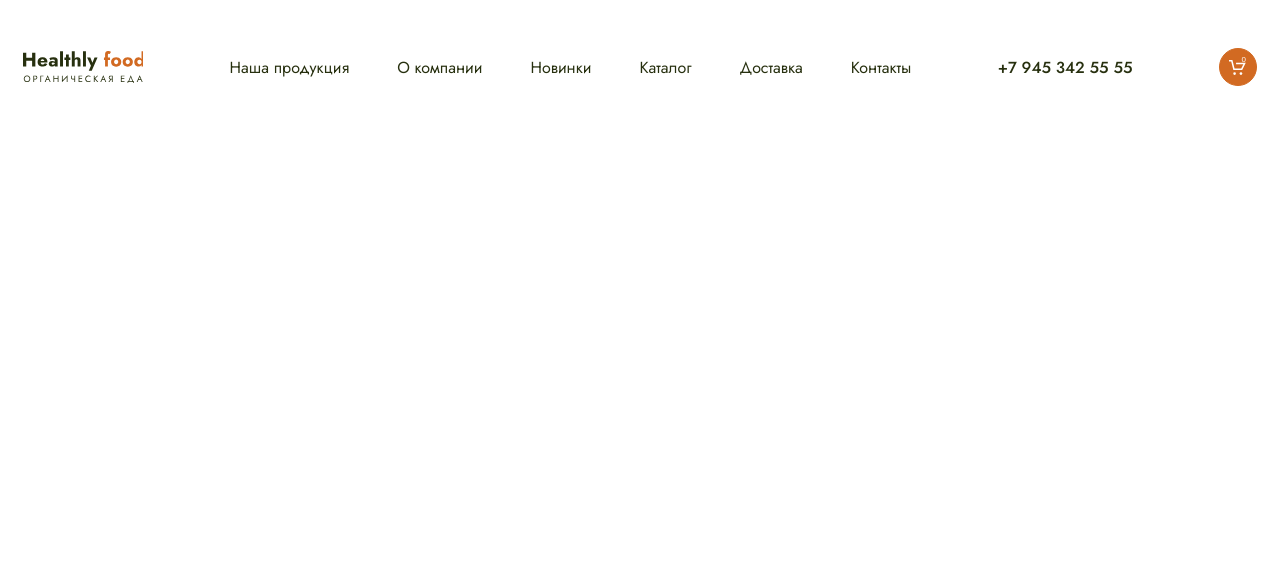
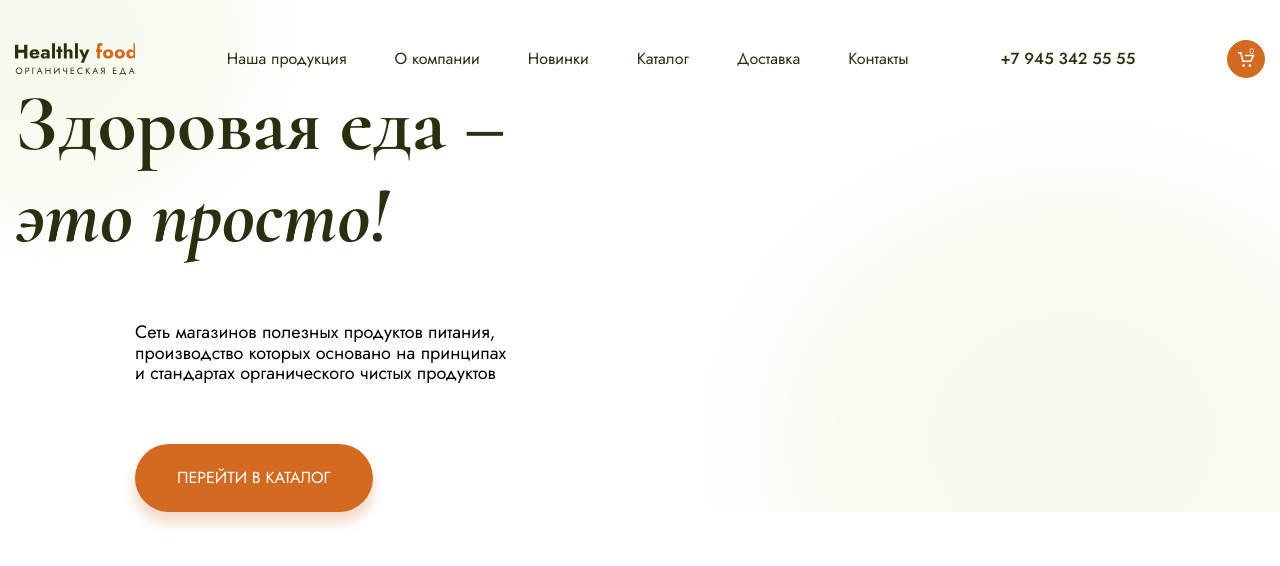
Before and after one commit to FryOS/Module02-Test, a website built with webpack: page src/index.html in a window 1280 px wide. Built offline with nearby package versions, Linux system fonts and the light colour scheme.

Commit message:
2_09 Главный Экран

```diff
--- a/package.json
+++ b/package.json
@@ -16,6 +16,7 @@
     "webpack-dev-server": "^4.11.1"
   },
   "dependencies": {
-    "html-webpack-plugin": "^5.5.0"
+    "html-webpack-plugin": "^5.5.0",
+    "normalize.css": "^8.0.1"
   }
 }
--- a/src/index.html
+++ b/src/index.html
@@ -37,7 +37,25 @@
             <a class="header__tel" href="tel:+79453425555">+7 945 342 55 55</a>
             <button class="header__cart" href="#"><span class="header__counter">0</span></button>
         </header>
+        <div class="container">
+            <div class="main__text">
+                <h1 class="title title_block">
+                    Здоровая еда &ndash;
+                    <span class="title__span">
+                        это просто!
+                    </span>
+                </h1>
+                <div class="main__item">
+                    <p class="description description_size-s">
+                        Сеть магазинов полезных продуктов питания, производство которых основано на&nbsp;принципах и стандартах органического чистых продуктов
+                    </p>
+                    <div class="main__link">
+                        <a href="#" class="link">Перейти в каталог</a>
+                    </div>
+
+                </div>
+            </div>
+        </div>
     </div>
 </body>
-
 </html>
--- a/src/index.js
+++ b/src/index.js
@@ -1,2 +1,3 @@
-import './styles/main.scss'
-import './index.html'
+import "normalize.css";
+import "./styles/main.scss";
+import "./index.html";
--- a/src/styles/main.scss
+++ b/src/styles/main.scss
@@ -9,12 +9,18 @@ $white: #ffffff;
 
 html {
   font-size: 10px;
-
 }
 
-body{
+body {
   font-size: 1.6rem;
   font-family: $font-jost;
+}
+
+.container {
+  max-width: 1440px;
+  margin: 0 auto;
+  padding-left: 15px;
+  padding-right: 15px;
 }
 
 .header {
@@ -34,7 +40,6 @@ body{
     gap: 4.8rem;
   }
   &__link {
-    font-size: 1.6rem;
     color: $green;
     text-decoration: none;
     &:hover {
@@ -42,7 +47,6 @@ body{
     }
   }
   &__tel {
-    font-size: 1.6rem;
     color: $green;
     font-weight: 500;
     text-decoration: none;
@@ -65,7 +69,6 @@ body{
     &:hover {
       background-color: $green;
       border: 1px solid $green;
-
     }
   }
   &__counter {
@@ -85,3 +88,51 @@ body{
   background-repeat: no-repeat;
   background-size: cover;
 }
+
+.main {
+  background-image: url(../images/main.png);
+  background-size: cover;
+  background-position-x: center;
+  &__item {
+    margin-left: 12rem;
+    max-width: 378px;
+    margin-top: 6rem;
+  }
+  &__link {
+    margin-top: 6rem;
+  }
+}
+
+.title {
+  font-family: $font-cormorant;
+  font-weight: 700;
+  font-size: 8rem;
+  color: $green;
+  margin: 0;
+  &__span {
+    font-style: italic;
+  }
+  &_block {
+    .title__span {
+      display: block;
+    }
+  }
+}
+
+.description {
+  margin: 0;
+  &_size-s {
+    font-size: 1.8rem;
+  }
+}
+
+.link {
+  color: $white;
+  text-transform: uppercase;
+  padding: 2.5rem 4.2rem;
+  background-color: $orange;
+  box-shadow: 0px 1rem 1.1rem 0.2rem rgba(207, 92, 13, 0.2);
+  text-decoration: none;
+  border-radius: 3.8rem;
+  display: inline-block;
+}
```
Also changed, not shown: dist/index.html, dist/styles/main.css, src/images/main.png (added), 1 other file.
